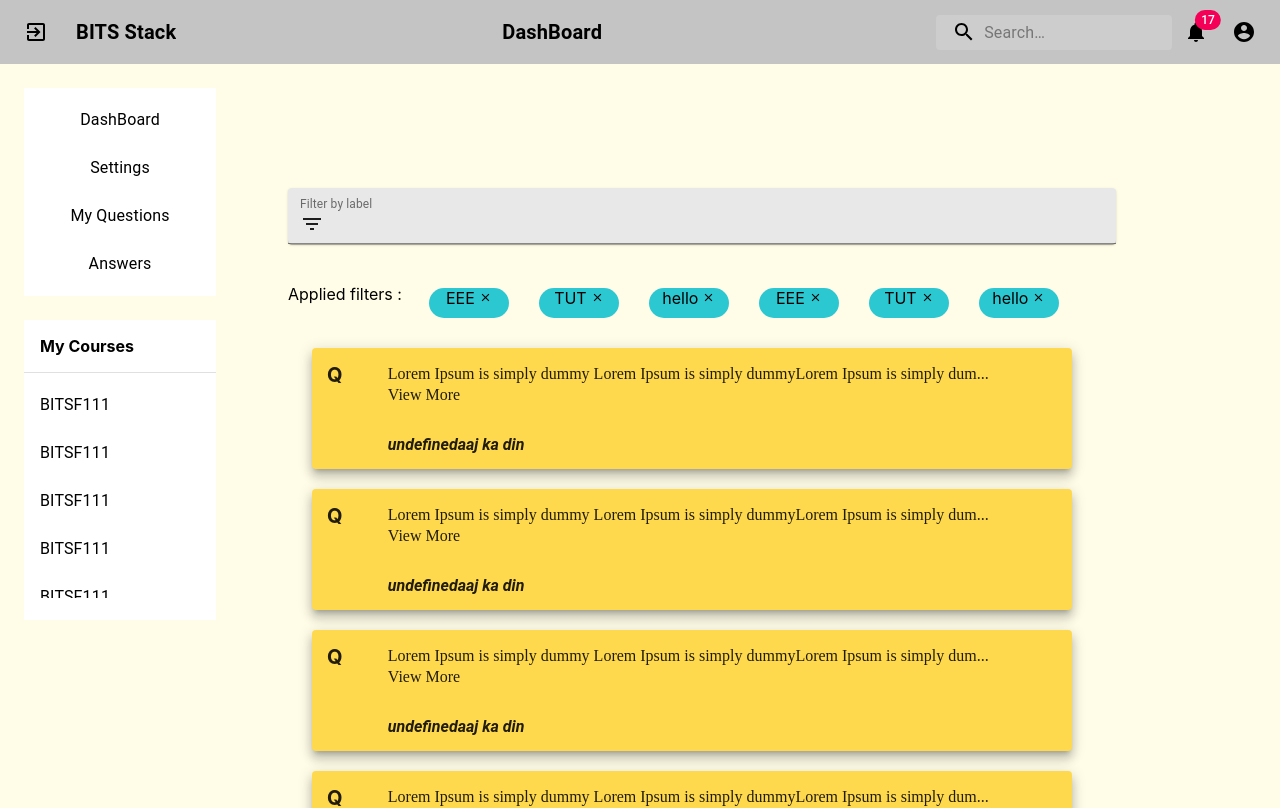
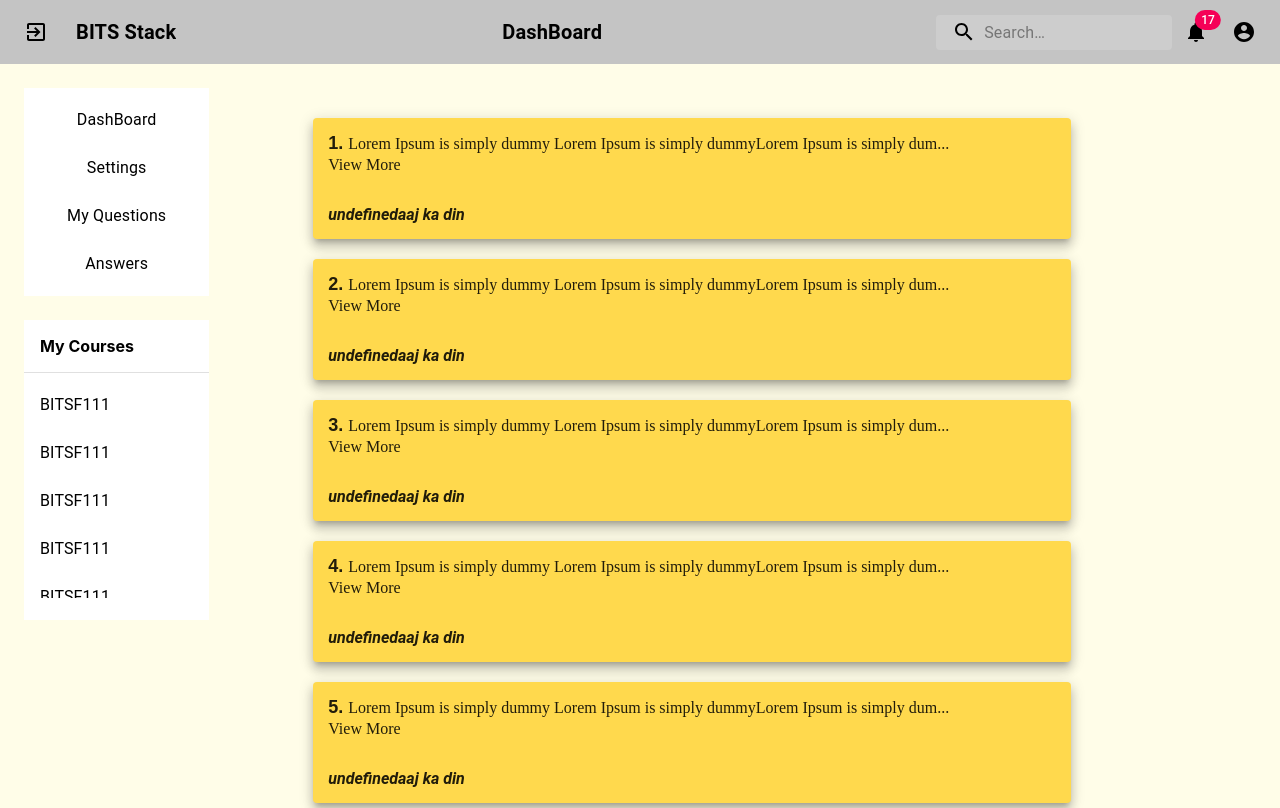
Before and after one commit to Devsoc-BPGC/BITS-STACK, a React (Create React App) app: page / in a window 1280 px wide. Shown: the top 808 px of the page. Built offline with nearby package versions, Linux system fonts and the light colour scheme.

Commit message:
the channels page without the filter (cards need refactoring)

```diff
--- a/src/App.js
+++ b/src/App.js
@@ -7,13 +7,15 @@ import {
 import PostQuestion from './pages/postQuestion';
 import FilterPage from './pages/filterPage';
 import ForumPage from './pages/forumPage';
+import Channels from './pages/channelPage';
 
 function App() {
   return (
     <div className='App'>
     <Router>
       <Switch>
-        <Route exact path="/" component={FilterPage} />
+        <Route exact path="/" component={Channels} />
+        <Route exact path="/filter" component={FilterPage} />
         <Route exact path="/forums" component={ForumPage} />
         <Route exact path="/post" component={PostQuestion} />
       </Switch>
--- /dev/null
+++ b/src/components/dashBoard/dashboardCards/index.js
@@ -0,0 +1,56 @@
+import React, { useState } from 'react';
+import { Card, CardActions, Collapse, IconButton } from '@material-ui/core';
+import useStyles from './styles';
+
+const red = '#EF4646';
+const grey = '#9D9D9D';
+
+const DashBoardCards = ({ index,body,date }) => {
+  const classes = useStyles();
+  const [expanded, setExpanded] = useState(false);
+  const [showPrimaryText, setShowPrimaryText] = useState(false);
+
+
+
+  return (
+    <Card className={classes.msgCard} raised={true} >
+      <div>
+        <div className={classes.cardContent}>
+          <div style={{ whiteSpace: 'pre-line' }}>
+            <span className={classes.index}>{index + 1}. </span>
+            {!showPrimaryText
+              ? body.length > 80
+                ? `${body.substr(0, 80)}...`
+                : `${body}`
+              : ''}
+            <Collapse
+              in={expanded}
+              timeout="auto"
+              unmountOnExit
+              component="div"
+            >
+              {body}
+            </Collapse>
+          </div>
+          <span
+            onClick={() => {
+              setExpanded(!expanded);
+              setShowPrimaryText(!showPrimaryText);
+            }}
+          >
+            {body.length > 80 ? (!expanded ? 'View More' : 'View Less') : ''}
+          </span>
+        </div>
+        <div className={classes.cardFooter}>
+          <p className={classes.date}>{date}</p>
+          <CardActions disableSpacing>
+            <IconButton classes={{ root: classes.iconButton }}>
+            </IconButton>
+          </CardActions>
+        </div>
+      </div>
+    </Card>
+  );
+};
+
+export default DashBoardCards;
--- /dev/null
+++ b/src/components/dashBoard/dashboardCards/styles.js
@@ -0,0 +1,68 @@
+import { makeStyles } from '@material-ui/core/styles';
+
+
+const useStyles = makeStyles({
+    msgCard: {
+        padding: '15px',
+        marginTop: '20px',
+        backgroundColor: '#FFD94D',
+        transition: 'all ease-in-out 0.3s',
+        '&:hover': {
+          cursor: 'pointer',
+          transform: 'translateY(-2px)',
+        },
+      },
+      cardLeftavatar:{
+        fontSize:'20px',
+      },
+      cardContent: {
+        margin: 0,
+        fontFamily: 'Raleway',
+        fontWeight: 500,
+        fontStyle: 'normal',
+      },
+      '@media(min-width: 540px)': {
+        cardContent: {
+          fontSize: '16px',
+        },
+      },
+      '@media(min-width: 1024px)': {
+        cardContent: {
+          fontSize: '18px',
+        },
+      },
+      index: {
+        fontSize: '18px',
+        fontFamily: 'Oxygen, sans-serif',
+        fontWeight: 700,
+        padding: 0,
+      },
+      cardFooter: {
+        display: 'flex',
+        justifyContent: 'space-between',
+        padding: 0,
+      },
+      date: {
+        margin: '30px 15px 0 0',
+        fontStyle: 'italic',
+        fontFamily: 'Roboto, sans-serif',
+        fontWeight: 700,
+      },
+      '@media(min-width: 320px)': {
+        date: {
+          margin: '20px 15px 0 0',
+        },
+      },
+      '@media(min-width: 720px)': {
+        date: {
+          margin: '30px 15px 0 0',
+          fontSize: '16px',
+        },
+      },
+      iconButton: {
+        padding: 0,
+        margin: '5px 10px',
+      },
+  });
+
+export default useStyles;
--- /dev/null
+++ b/src/pages/channelPage/index.js
@@ -0,0 +1,128 @@
+import React,{Fragment,useState} from 'react';
+import PrimarySearchAppBar from '../../components/navbar/navbar';
+import useStyles from './styles';
+import Container from '@material-ui/core/Container';
+import Box from '@material-ui/core/Box';
+import Grid from '@material-ui/core/Grid';
+import DashBoardCards from '../../components/dashBoard/dashboardCards/index';
+import LeftpaneTop from '../../components/leftpanecomponent/normalView/leftpanetop';
+import LeftpaneBottom from '../../components/leftpanecomponent/normalView/leftpanebottom';
+import Typography from '@material-ui/core/Typography';
+import Paginator from '../../components/dashBoard/paginator/index';
+
+const Channels = () => {
+    const classes = useStyles();
+    const [filterval,setfilterval]=useState("");
+    const handleChange=(e)=>{
+        setfilterval(e.target.value);
+    }
+    const [DashData, setDashData] = useState(
+      Array(50)
+        .fill({
+          body:
+            'Lorem Ipsum is simply dummy Lorem Ipsum is simply dummyLorem Ipsum is simply dummyLorem Ipsum is simply dummyLorem Ipsum is simply dummyLorem Ipsum is simply dummy.',
+          date: ' 28th Dec 2020, 2:31 a.m.',
+        })
+        .map((obj) => {
+          return {
+            body: obj.body,
+            date: obj.data + 'aaj ka din',
+          };
+        })
+    );
+
+    const [i, seti] = useState(0);
+    const [Leftcolour, setLeftcolour] = useState('#C4C4C4');
+    const [Rightcolour, setRightcolour] = useState('#EF4646');
+
+    const leftclick = (e) => {
+      if (i > 5) {
+        seti(i - 5);
+        setLeftcolour('#EF4646');
+        setRightcolour('#EF4646');
+      } else if (i <= 5) {
+        seti(0);
+        setLeftcolour('#C4C4C4');
+        setRightcolour('#EF4646');
+      }
+    };
+    const rightclick = (e) => {
+      if (i + 5 < DashData.length - 5) {
+        seti(i + 5);
+        setLeftcolour('#EF4646');
+        setRightcolour('#EF4646');
+      } else if (DashData.length - (i + 5) < 5 && DashData.length - (i + 5) > 0) {
+        seti(i + 5);
+        setRightcolour('#C4C4C4');
+        setLeftcolour('#EF4646');
+      } else if (i + 5 == DashData.length - 5) {
+        seti(i + 5);
+        setRightcolour('#C4C4C4');
+        setLeftcolour('#EF4646');
+      } else {
+        seti(i);
+        setRightcolour('#C4C4C4');
+      }
+    };
+
+return(
+  <Fragment>
+    <div className={classes.root} id="root">
+      <div className="nav1">
+        <PrimarySearchAppBar />
+      </div>
+      <div className={classes.mainContent} id="divtoprint"></div>
+        <Box className={classes.inner}>
+        <Box className={classes.cA}>
+            <Box
+              style={{ textAlign: 'center', display: 'none' }}
+              className={classes.c2}
+            >
+              <Typography className={classes.centre1}>Messages</Typography>
+            </Box>
+          </Box>
+          <Grid container spacing={3}>
+            <Grid className={classes.mobile}  item xs={12} sm={3} md={2} lg={2}>
+              <Grid container spacing={3}>
+                <Grid item xs={6} sm={12} md={12} lg={12}>
+                  <LeftpaneTop />
+                </Grid>
+                <Grid item xs={6} sm={12} md={12} lg={12}>
+                  <LeftpaneBottom />
+                </Grid>
+              </Grid>
+            </Grid>
+            <Grid item xs={12} sm={9} md={8} lg={9}>
+                <Fragment>
+                  <div className={classes.messages}>
+                    <Container>
+                      {DashData.length > 0 ? (
+                        DashData.slice(
+                          i,
+                          i + 5 <= DashData.length ? i + 5 : DashData.length
+                        ).map((message, index) => (
+                          <DashBoardCards
+                            body={message.body}
+                            date={message.date}
+                            key={DashData.indexOf(message)}
+                            index={DashData.indexOf(message)}
+                          />
+                        ))
+                      ) : (
+                        <h1 className={classes.noMessages}>
+                          No Messages to Display!
+                        </h1>
+                      )}
+                    </Container>
+                  </div>
+                  <Paginator Leftcolour={Leftcolour} Rightcolour={Rightcolour} i={i} rightclick={rightclick} leftclick={leftclick} DashData={DashData}/>
+                </Fragment>
+            </Grid>
+          </Grid>
+        </Box>
+      </div>
+  </Fragment>
+ );
+}
+
+export default Channels;
--- /dev/null
+++ b/src/pages/channelPage/styles.js
@@ -0,0 +1,109 @@
+import { makeStyles } from '@material-ui/core/styles';
+
+
+  const useStyles = makeStyles({
+    root: {
+      backgroundColor: '#EF4646',
+      width: '100%',
+      overflowX: 'hidden',
+    },
+    messages: {
+      width: '90%',
+      display: 'flex',
+      justifyContent: 'center',
+      padding: '10px',
+      margin: '0px auto 40px auto',
+      minHeight: '30vh',
+    },
+      '@media(min-width: 1280px)': {
+        cardRight: {
+          marginLeft:'-40px',
+        },
+      },
+      '@media(min-width: 1420px)': {
+        cardRight: {
+          marginLeft:'-50px',
+        },
+      },
+    mainContent: {
+      width: '100%',
+      backgroundColor: '#EF4646',
+      margin: '0px auto',
+    },
+    centreAt1: {
+        display: 'flex',
+        flexDirection: 'column',
+      },
+    '@media(max-width: 600px)': {
+      mobile: {
+        display:'none',
+      },
+    },
+    headprofile: {
+      position:'absolute',
+      left:'30vw',
+      transform: 'scale(1.1)',
+    },
+    hot: {
+      color: '#EF4646',
+      fontFamily: 'Oxygen',
+      fontWeight: 'bold',
+      fontSize: '2.6vmax',
+    },
+    filter :{
+      width:'90%',
+      minHeight:'40px',
+      marginLeft:'10px',
+      marginTop:'30px',
+      '&:hover': {
+        cursor: 'pointer',
+      },
+    },
+    '@media(min-width: 820px)': {
+      filter :{
+        width:'90%',
+        marginLeft:'56px',
+        marginTop:'100px',
+      },
+    },
+    inner: {
+      backgroundColor: '#FFFDE8',
+      padding: '1.5rem',
+      minHeight: '89.5vh',
+      '@media(max-height 900px)': {
+        minHeight: '90vh',
+      },
+    },
+    footer: {
+      width: '100%',
+      backgroundColor: '#EF4646',
+      height: '1px',
+    },
+    '@media(min-width: 320px)': {
+      messages: {
+        minHeight: '40vh',
+      },
+    },
+    '@media(min-width: 360px)': {
+      messages: {
+        minHeight: '45vh',
+      },
+    },
+    '@media(min-width: 414px)': {
+      messages: {
+        minHeight: '60vh',
+      },
+    },
+    '@media(min-width: 768px)': {
+      messages: {
+        minHeight: '50vh',
+      },
+    },
+    '@media(min-width: 1024px)': {
+      messages: {
+        minHeight: '40vh',
+      },
+    },
+  });
+
+  export default useStyles;
```
